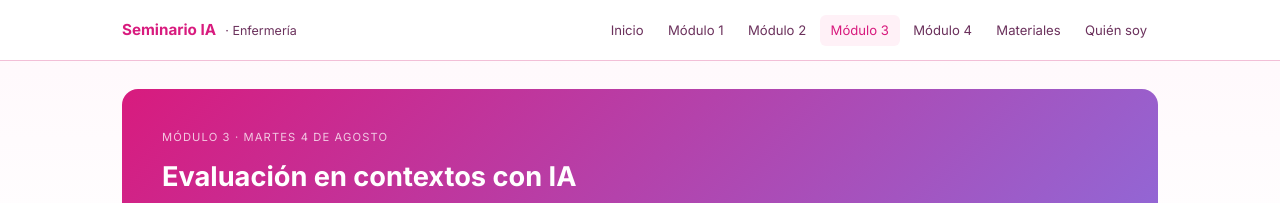
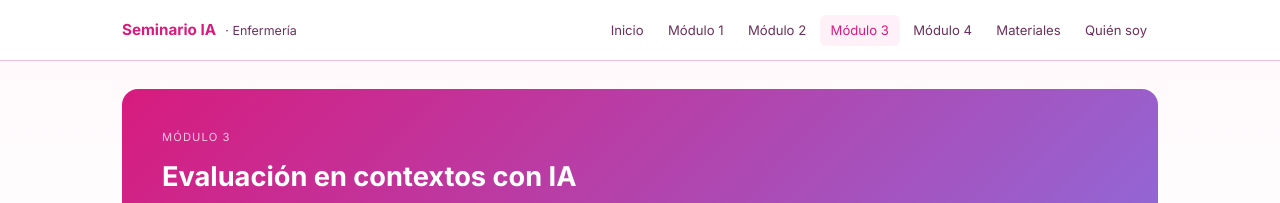
Before and after one commit to ProfeVanesaFerreyra/seminario-estrategias-ia-enfermeria, a plain HTML site: page modulo-3.html in a window 1280 px wide. Shown: the top 203 px of the page. Drawn offline with Linux system fonts and the light colour scheme.

Commit message:
Quitar fecha del encabezado del Módulo 3

```diff
--- a/modulo-3.html
+++ b/modulo-3.html
@@ -29,7 +29,7 @@
 <main class="container">
 
   <div class="page-hero m3">
-    <div class="mod-label">Módulo 3 · Martes 4 de agosto</div>
+          <div class="mod-label">Módulo 3</div>
     <h1>Evaluación en contextos con IA</h1>
     <p>Evaluación formativa, instrumentos innovadores, consignas renovadas, declaración de uso de IA y rúbricas con criterio docente.</p>
   </div>
```
